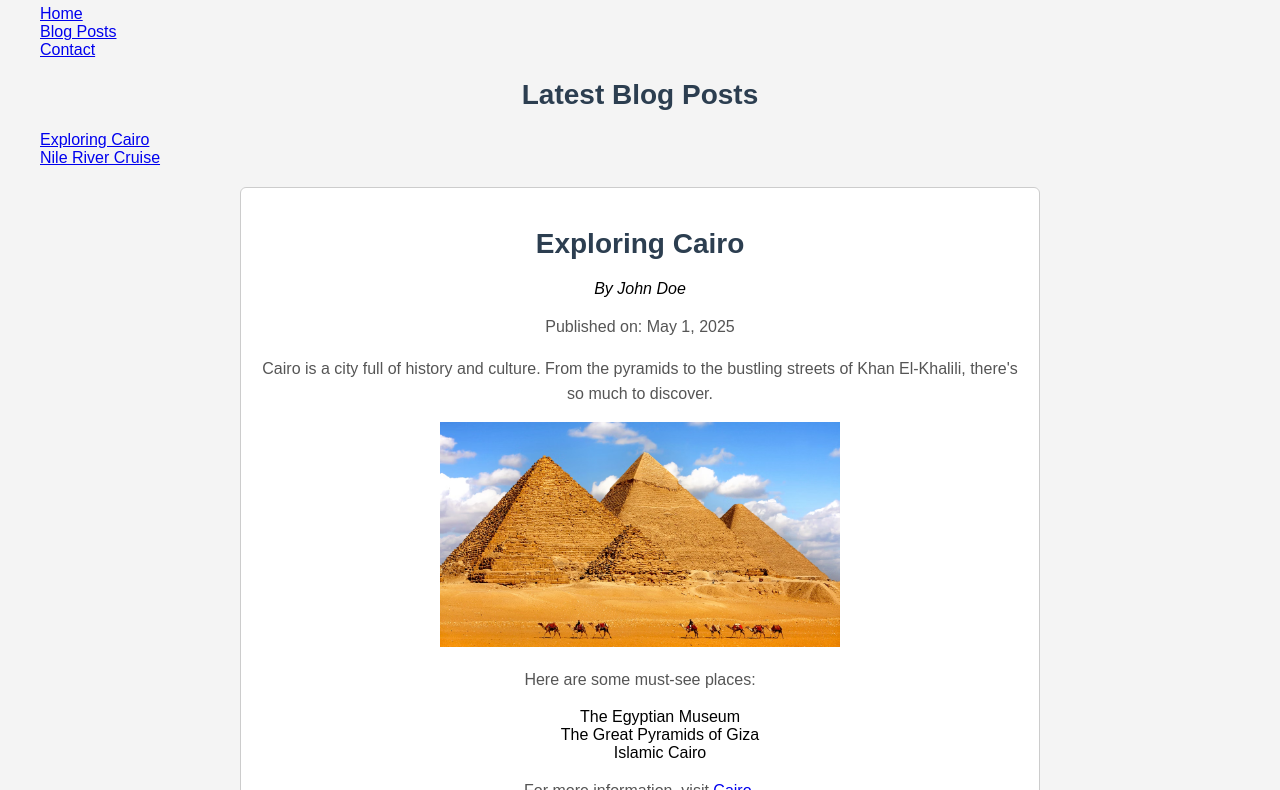
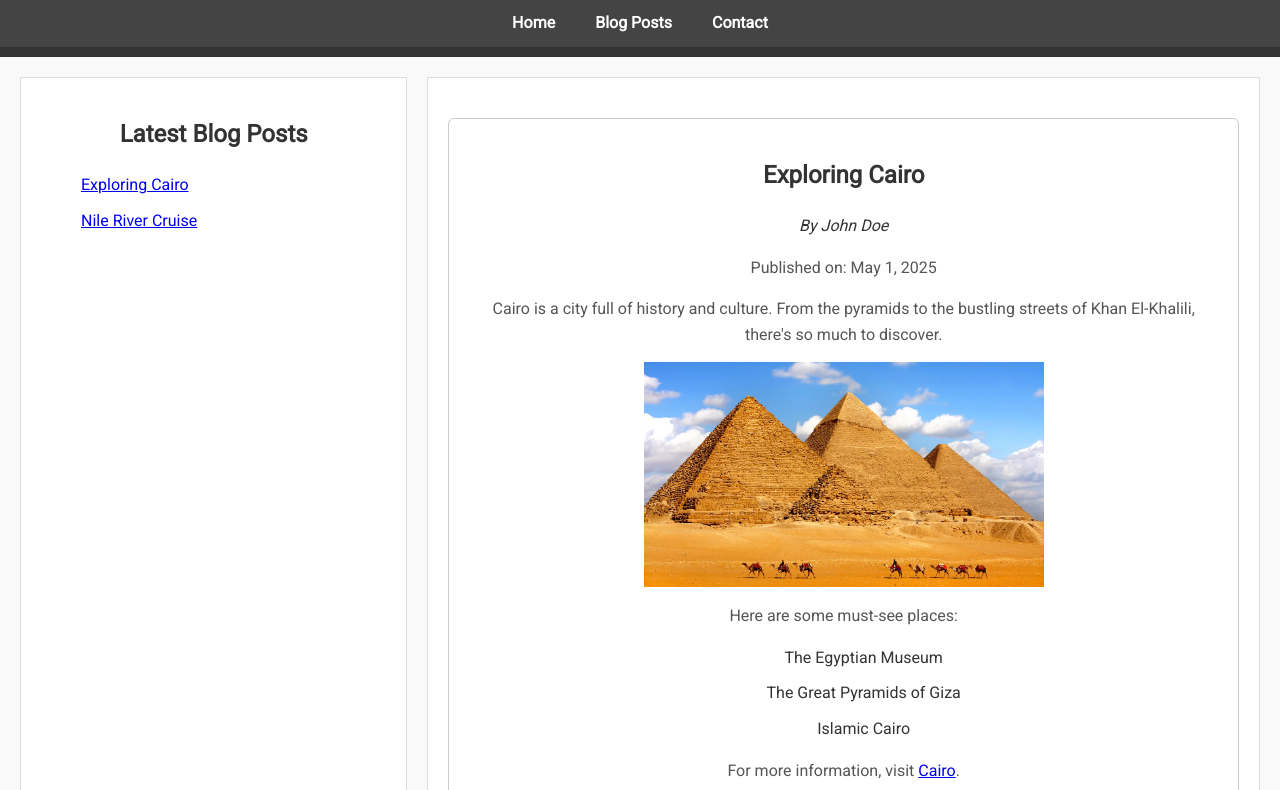
Before and after one commit to omargaamal/Flexbox-and-Typography-Task, a plain HTML site: page blog.html in a window 1280 px wide. Shown: the part 67-857 px from the top of the page. Drawn offline with Linux system fonts and the light colour scheme.

Commit message:
first commit

```diff
--- a/blog.html
+++ b/blog.html
@@ -1,9 +1,10 @@
 <!DOCTYPE html>
 <html lang="en">
 <head>
-  <meta charset="UTF-8">
+  <meta charset="UTF-8" />
   <title>My Travel Blog</title>
-  <link rel="stylesheet" href="css/main.css">
+  <link rel="stylesheet" href="css/main.css" />
+  <link href="https://fonts.googleapis.com/css2?family=Roboto&display=swap" rel="stylesheet" />
 </head>
 <body>
 
@@ -19,7 +20,11 @@
     </nav>
   </header>
 
-  <!-- Blog Post List -->
+  <!-- Flexbox Container -->
+  <div class="blog-container">
+
+    <!-- Left Column: Blog List -->
+    <aside class="blog-list">
       <section id="blog">
         <h2>Latest Blog Posts</h2>
         <ul>
@@ -27,53 +32,48 @@
           <li><a href="#post2">Nile River Cruise</a></li>
         </ul>
       </section>
+    </aside>
 
-  <!-- Blog Post Details -->
+    <!-- Right Column: Blog Post Content -->
+    <main class="blog-content">
       <section>
-
         <!-- Post 1 -->
-    <article id="post1" class="post1">
-      <h1>Exploring Cairo</h1>
+        <article id="post1">
+          <h2>Exploring Cairo</h2>
           <address>By John Doe</address>
           <p>Published on: <time datetime="2025-05-01">May 1, 2025</time></p>
-
           <p>Cairo is a city full of history and culture. From the pyramids to the bustling streets of Khan El-Khalili, there's so much to discover.</p>
-
-      <img src="img/60bb09866d7758798aef308077fa8b92-Pyramis of giza.avif" alt="Pyramids in Cairo" width="400">
-
+          <img src="img/60bb09866d7758798aef308077fa8b92-Pyramis of giza.avif" alt="Pyramids in Cairo" width="400" />
           <p>Here are some must-see places:</p>
           <ul>
             <li>The Egyptian Museum</li>
             <li>The Great Pyramids of Giza</li>
             <li>Islamic Cairo</li>
           </ul>
-
           <p>For more information, visit <a href="https://en.wikipedia.org/wiki/Cairo" target="_blank">Cairo</a>.</p>
         </article>
 
         <!-- Post 2 -->
-    <article id="post2" class="post2">
-      <h1>Nile River Cruise Experience</h1>
+        <article id="post2">
+          <h2>Nile River Cruise Experience</h2>
           <address>By Sarah Smith</address>
           <p>Published on: <time datetime="2025-05-05">May 5, 2025</time></p>
-
           <p>Taking a cruise along the Nile is one of the best ways to explore Upper Egypt.</p>
-
-      <img src="img/download.jpg" alt="Nile River Cruise" width="400">
-
+          <img src="img/download.jpg" alt="Nile River Cruise" width="400" />
           <p>Highlights of the cruise:</p>
           <ol>
             <li>Visit Luxor and Karnak Temples</li>
             <li>Explore the Valley of the Kings</li>
             <li>Relax on the deck while sailing</li>
           </ol>
-
           <p>More about the Nile: <a href="https://en.wikipedia.org/wiki/Nile" target="_blank">Nile River cruise</a></p>
         </article>
+      </section>
+    </main>
 
-  </section>
+  </div>
 
-  <!-- Contact Section -->
+  <!-- Footer -->
   <footer id="contact">
     <p>Contact us at: contact@mytravelblog.com</p>
   </footer>
--- a/css/main.css
+++ b/css/main.css
@@ -1,24 +1,53 @@
-/* الخط العام والخلفية */
-* {
-    box-sizing: border-box;
+/* Google Font */
+body {
+  font-family: 'Roboto', sans-serif;
+  margin: 0;
+  padding: 0;
+  background-color: #f9f9f9;
+  color: #333;
+  line-height: 1.6;
 }
 
-  body {
-    font-family: Arial, sans-serif;
-    background-color: #f4f4f4;
-    margin: 0;
-    padding: 0;
+/* Header */
+header {
+  background-color: #333;
+  padding: 10px 0;
+  text-align: center;
+  color: white;
 }
 
-  /* تنسيق العناوين */
-  h1, h2 {
-    color: #2c3e50;
-    font-size: 28px;
-    text-align: center;
-    margin: 20px 0;
+header h1 {
+  margin: 0;
+  font-size: 32px;
 }
 
-  /* تنسيق المقالات */
+/* Navigation Bar - Flexbox */
+nav ul {
+  display: flex;
+  justify-content: center;
+  flex-wrap: wrap;
+  list-style: none;
+  padding: 0;
+  margin: 10px 0 0;
+  background-color: #444;
+}
+
+nav ul li {
+  margin: 0;
+}
+
+nav ul li a {
+  display: block;
+  padding: 12px 20px;
+  color: white;
+  text-decoration: none;
+  font-weight: bold;
+}
+
+nav ul li a:hover {
+  background-color: #555;
+}
+
 article {
   text-align: center;
 background-color: #ffffff;
@@ -36,13 +65,76 @@
 margin-bottom: 15px;
 }
 
-  ol,ul{
+.blog-container {
+  display: flex;
+  gap: 20px;
+  padding: 20px;
+  flex-wrap: wrap;
+}
+
+
+.blog-list {
+  flex: 1 1 250px;
+  background-color: #fff;
+  padding: 20px;
+  border: 1px solid #ddd;
+}
+
+
+.blog-content {
+  flex: 2 1 600px;
+  background-color: #fff;
+  padding: 20px;
+  border: 1px solid #ddd;
+}
+
+ul, ol{
   list-style: none;
 }
 
-  /* وصف التدوينة */
-  .blog-description {
-    margin-bottom: 15px;
+h1, h2 {
+  text-align: center;
+  line-height: 1.4;
+  margin: 20px 0;
+}
+
+h1 {
+  font-size: 32px;
+}
+
+h2 {
+  font-size: 24px;
+}
+
+p, li, address, time {
   font-size: 16px;
-    color: #666;
+  margin-bottom: 10px;
 }
+
+
+img {
+  max-width: 100%;
+  height: auto;
+  display: block;
+  margin: 10px auto;
+}
+
+
+footer {
+  text-align: center;
+  padding: 20px;
+  background-color: #eee;
+  margin-top: 40px;
+}
+
+
+@media (max-width: 768px) {
+  .blog-container {
+    flex-direction: column;
+  }
+
+  nav ul {
+    flex-direction: column;
+    align-items: center;
+  }
+}
```
Also changed, not shown: index.html (+5 -6 lines). Lines whose indentation alone changed are shown as unchanged.
